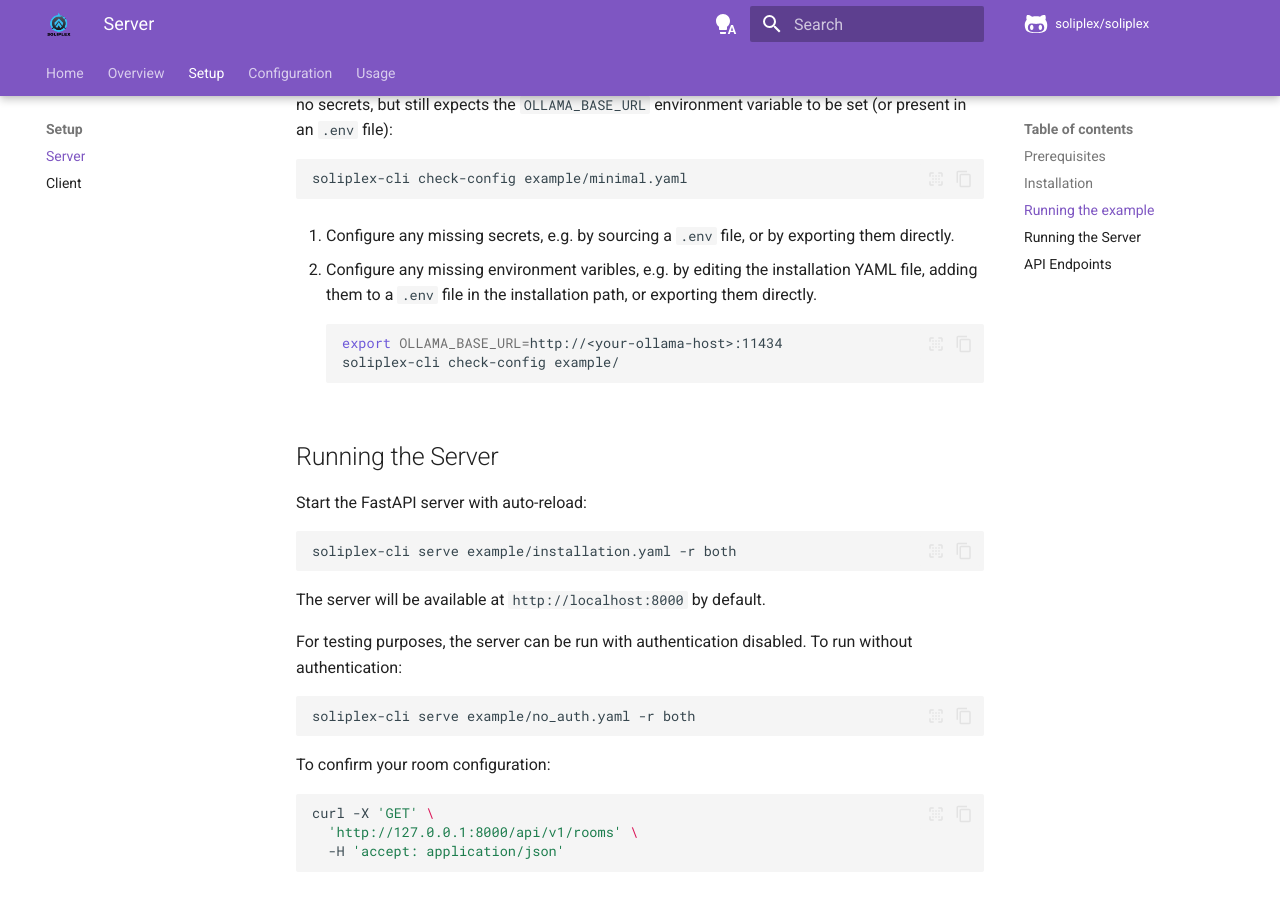
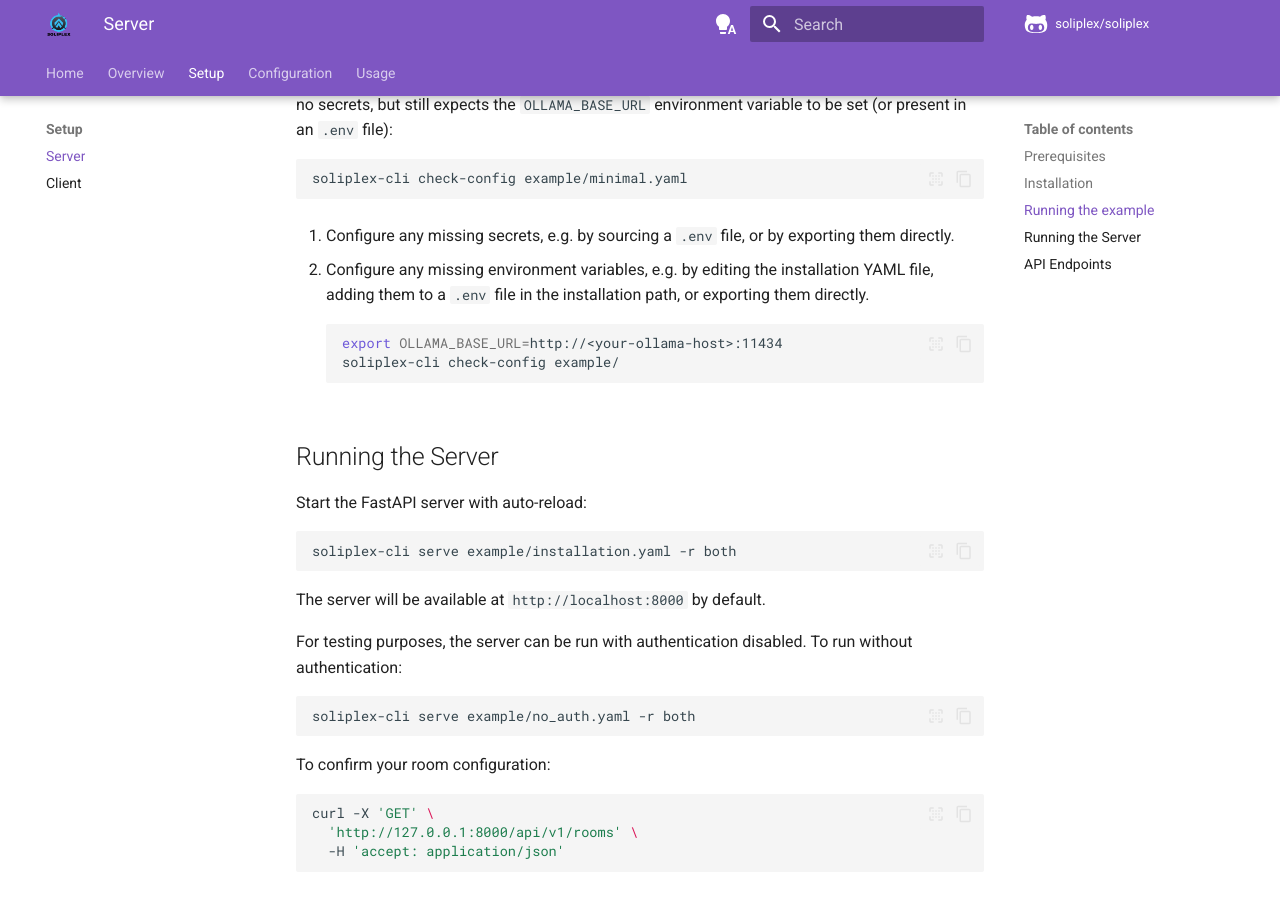
Before and after one commit to Open-Community-Building/soliplex, an MkDocs documentation site: the page built from docs/server.md, in a window 1280 px wide and 900 px high, scrolled down 2024 px. Built offline with MkDocs 1.6.1 and Material for MkDocs 9.7.7, drawn with Linux system fonts in a browser that asks for light colours; comment, search, counter and statistics services are not loaded.

Commit message:
Fix typo

````diff
--- a/docs/server.md
+++ b/docs/server.md
@@ -101,7 +101,7 @@ application is assembled.  It includes a number of rooms that
 5. Configure any missing secrets, e.g. by sourcing a `.env` file, or
    by exporting them directly.
 
-6. Configure any missing environment varibles, e.g. by editing
+6. Configure any missing environment variables, e.g. by editing
    the installation YAML file, adding them to a `.env` file in the
    installation path, or exporting them directly.
    ```bash
````
